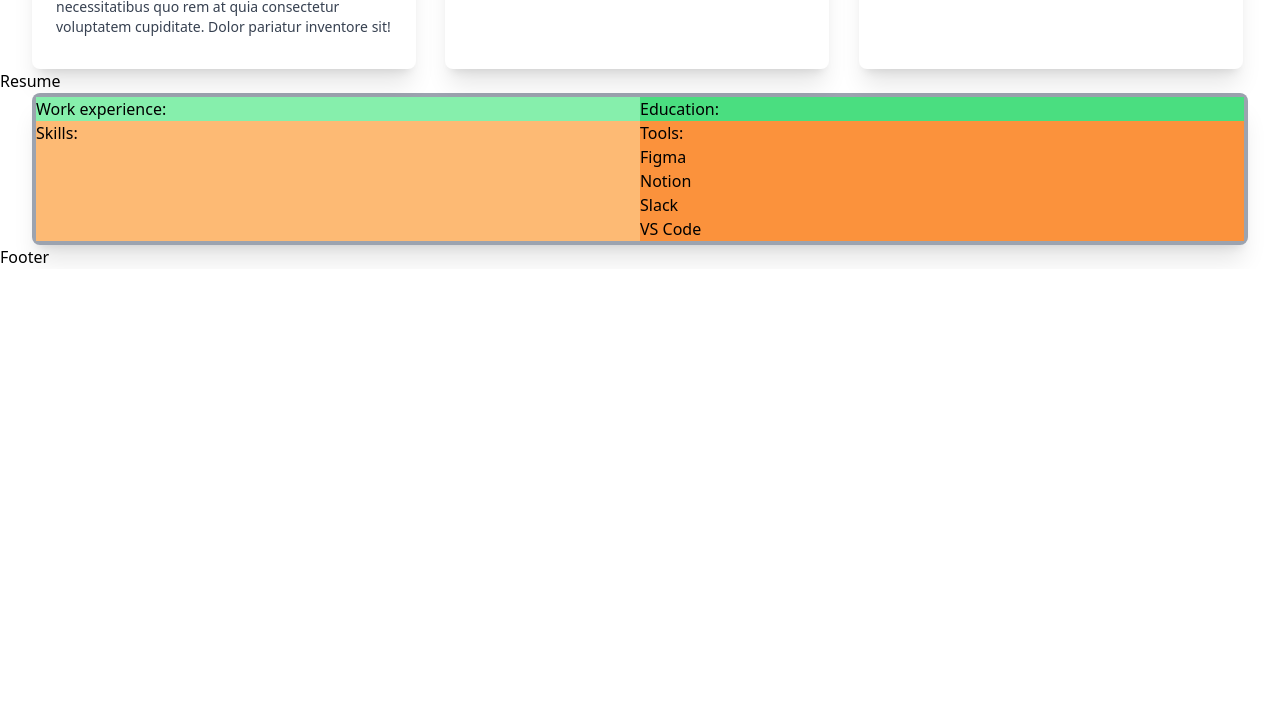
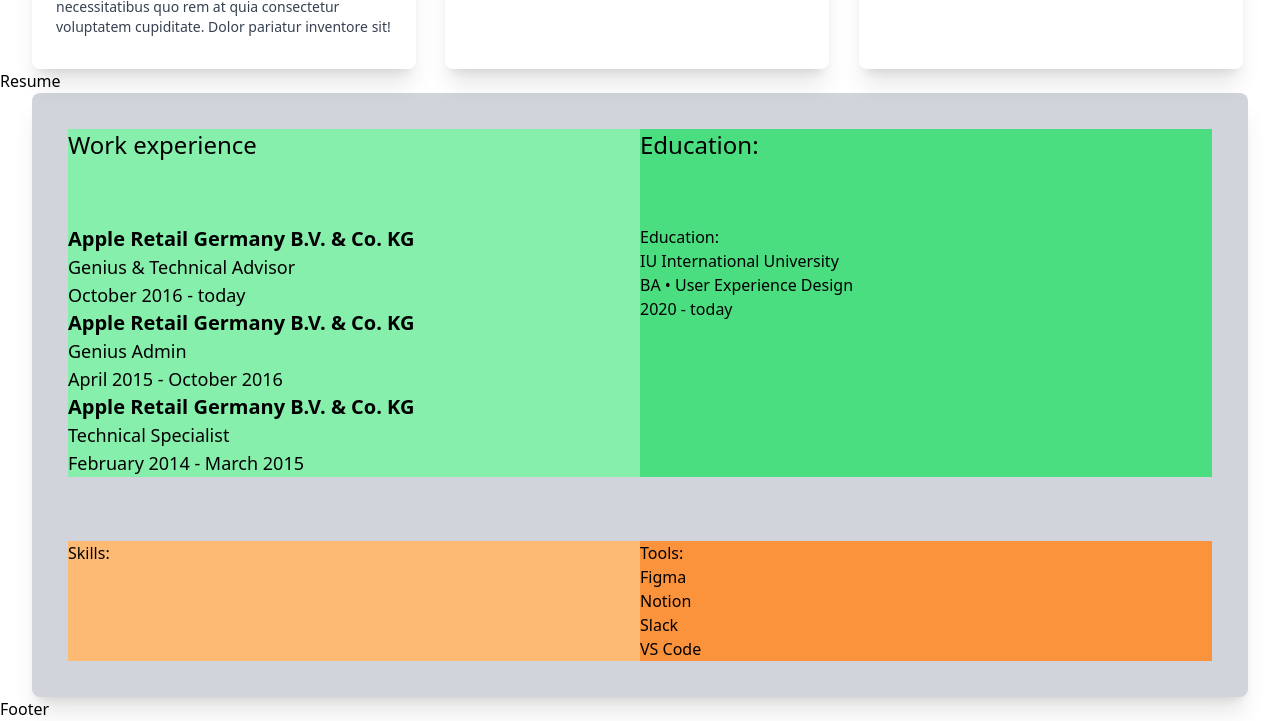
Before and after one commit to IU-Webprogrammierung/webprogrammierung-denisWeiden, a website: page index.html in a window 1280 px wide. Shown: the part 1177-1898 px from the top of the page. Before the commit the page ends 1446 px from the top, so only its background shows below. Drawn offline with Linux system fonts and the light colour scheme.

Commit message:
tweaked resume section, format font of work exp

```diff
--- a/index.html
+++ b/index.html
@@ -152,18 +152,41 @@
 <h1>Resume</h1>
     <section id="resume" class="resume mx-auto sm:max-w-sm md:max-w-full lg:max-w-screen-xl md:px-24 lg:px-8">
 
-        <div class="grid grid-cols-1 rounded-lg bg-gray-400 shadow-xl p-1">
-            <div class="grid grid-cols-2">
+        <div class="grid grid-cols-1 rounded-lg bg-gray-300 shadow-xl p-1">
+            <div class="grid grid-cols-2 m-8">
                 <div class="workexperience bg-green-300">
-                    Work experience:
+                    <h1 class="text-2xl pb-16">Work experience</h1>
+                    <ul class="">
+                        <li class="font-bold text-xl">Apple Retail Germany B.V. & Co. KG</li>
+                        <ul class="text-lg">
+                            <li>Genius & Technical Advisor</li>
+                            <li>October 2016 - today</li>
+                        </ul>
+                        <li class="font-bold text-xl">Apple Retail Germany B.V. & Co. KG</li>
+                        <ul class="text-lg">
+                            <li>Genius Admin</li>
+                            <li>April 2015 - October 2016</li>
+                        </ul>
+                        <li class="font-bold text-xl">Apple Retail Germany B.V. & Co. KG</li>
+                        <ul class="text-lg">
+                            <li>Technical Specialist</li>
+                            <li>February 2014 - March 2015</li>
+                        </ul>
+                    </ul>
 
                 </div>
                 <div class="education  bg-green-400">
-                    Education:
-
+                    <h1 class="text-2xl pb-16">Education:</h1>Education:
+                    <ul>
+                        <li>IU International University</li>
+                        <ul>
+                            <li>BA • User Experience Design</li>
+                            <li>2020 - today</li>
+                        </ul>
+                    </ul>
                 </div>
             </div>
-            <div class="grid grid-cols-2">
+            <div class="grid grid-cols-2 m-8">
                 <div class="skills bg-orange-300">
                     Skills:
 
```
Also changed, not shown: src/css/styles.css.
